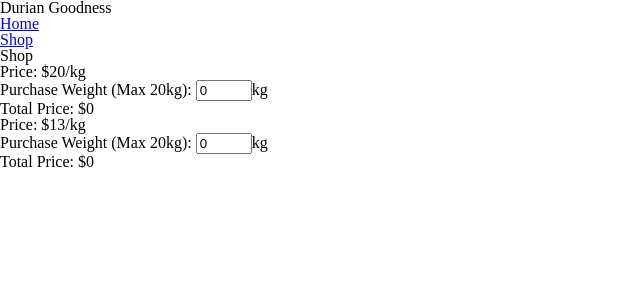
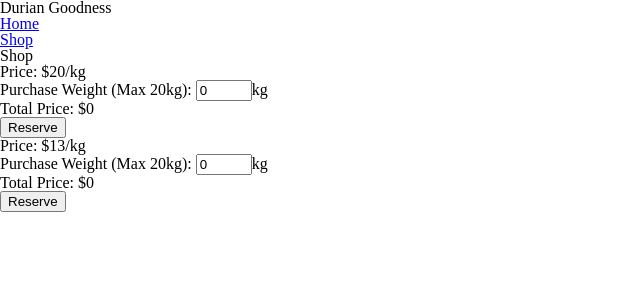
Before and after one commit to CodingShawn/TOP-Shopping-Cart, a React (Create React App) app: page /shop in a window 1280 px wide. Shown: the top 300 px of the page, without its empty margins (0-640 px from the left). Built offline with nearby package versions, Linux system fonts and the light colour scheme.

Commit message:
Added functionality to add to cart

```diff
--- a/src/App.js
+++ b/src/App.js
@@ -3,9 +3,20 @@ import Shop from "./components/Shop";
 import Home from "./components/Home";
 import Header from "./components/Header";
 import "./index.css";
+import { useState } from "react";
 
 function App() {
   const itemInfo = [{ item: "msw", price: 20 }, {item: "red-prawn", price: 13}];
+  const [cartItems, setCartItems] = useState({})
+
+  function adjustCartItems(reservedInfo) {
+    if (cartItems[reservedInfo.item]) {
+      let newQuantity = cartItems[reservedInfo.item] + reservedInfo.quantity
+      setCartItems({...cartItems, [reservedInfo.item]: newQuantity})
+    } else {
+      setCartItems({...cartItems, [reservedInfo.item]: reservedInfo.quantity})
+    }
+  }
 
   return (
     <BrowserRouter>
@@ -13,7 +24,7 @@ function App() {
         <Header />
         <Route exact path="/" component={Home} />
         <Route path="/shop">
-          <Shop itemInfo={itemInfo}/>
+          <Shop itemInfo={itemInfo} adjustCartItems={adjustCartItems}/>
         </Route>
       </div>
     </BrowserRouter>
--- a/src/components/Item.js
+++ b/src/components/Item.js
@@ -1,29 +1,45 @@
 import { useState } from "react";
 
 const Item = (props) => {
-  const { item, price } = props;
+  const { item, price, adjustCartItems } = props;
   const [quantity, setQuantity] = useState(0);
 
   function adjustQuantity(event) {
-      let newQuantity = event.target.value
-      if (newQuantity >= 0 && newQuantity <= 20) {
-        setQuantity(newQuantity)
-      }
+    let newQuantity = event.target.value;
+    if (newQuantity >= 0 && newQuantity <= 20) {
+      setQuantity(newQuantity);
+    }
+  }
+
+  function reserve() {
+      let reservedInfo = {item: item, quantity: parseInt(quantity)}
+      adjustCartItems(reservedInfo)
   }
 
   return (
     <div className="item-card">
-      {console.log(props)}
       <div className="image-wrapper">
         <div className={`image ${item}`} />
       </div>
       <div className="item-info">
         <div>Price: ${price}/kg</div>
         <div>
-          <span>Purchase Weight (Max 20kg): <input onChange={adjustQuantity} value={quantity} type="number" step="1" min="0" max="20"></input>kg</span>
+          <span>
+            Purchase Weight (Max 20kg):{" "}
+            <input
+              onChange={adjustQuantity}
+              value={quantity}
+              type="number"
+              step="1"
+              min="0"
+              max="20"
+            ></input>
+            kg
+          </span>
         </div>
+        <div>Total Price: ${quantity * price}</div>
         <div>
-            Total Price: ${quantity * price}
+          <button onClick={reserve}>Reserve</button>
         </div>
       </div>
     </div>
--- a/src/components/Shop.js
+++ b/src/components/Shop.js
@@ -1,12 +1,12 @@
 import Item from './Item'
 const Shop = (props) => {
-    const {itemInfo} = props
+    const {itemInfo, adjustCartItems} = props
 
     return(
         <div>
             Shop
             {itemInfo.map(info => {
-                return <Item item={info.item} price={info.price} key={info.item}/>
+                return <Item item={info.item} price={info.price} adjustCartItems={adjustCartItems} key={info.item}/>
             })}
         </div>
     )
```
